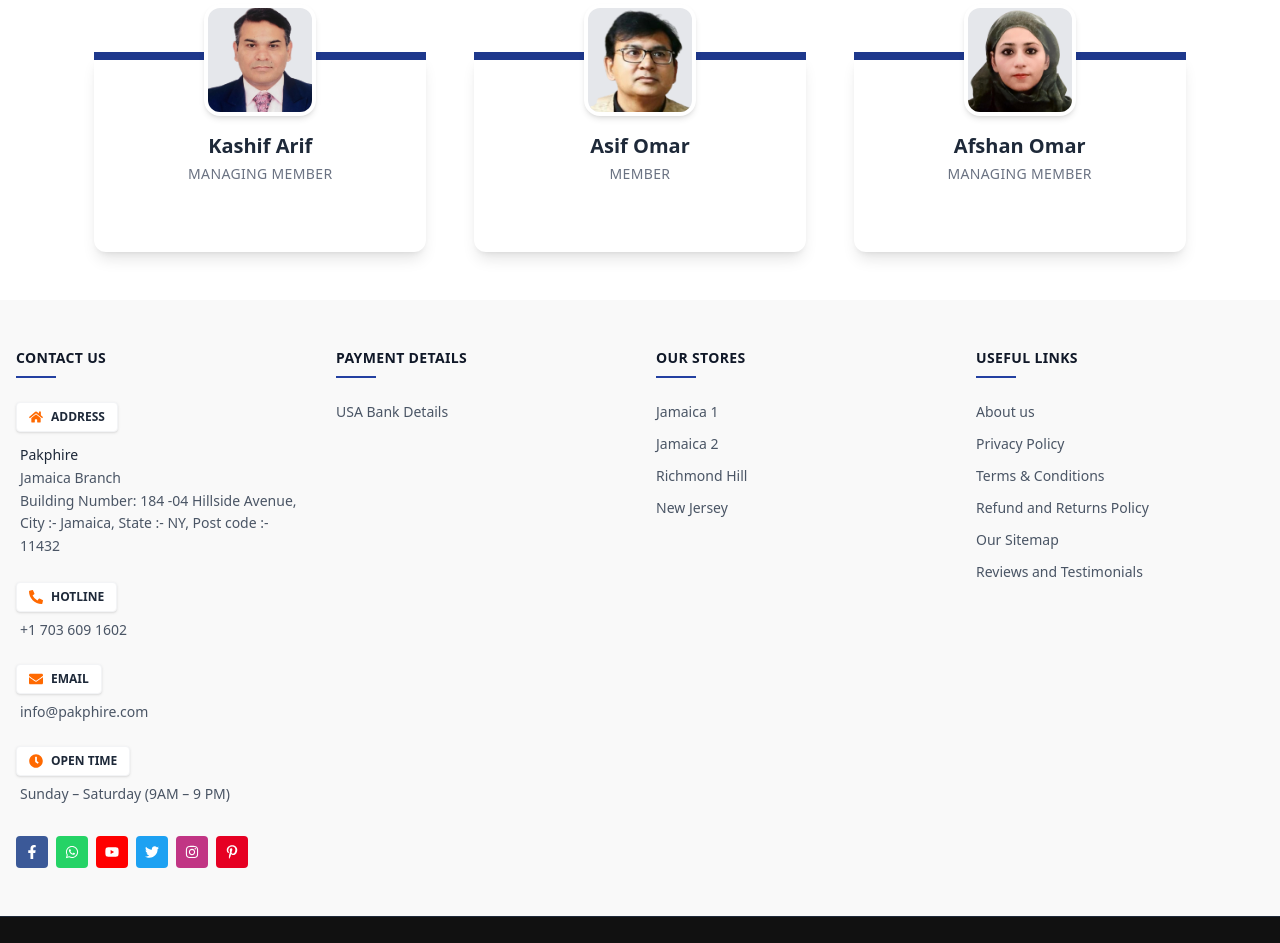
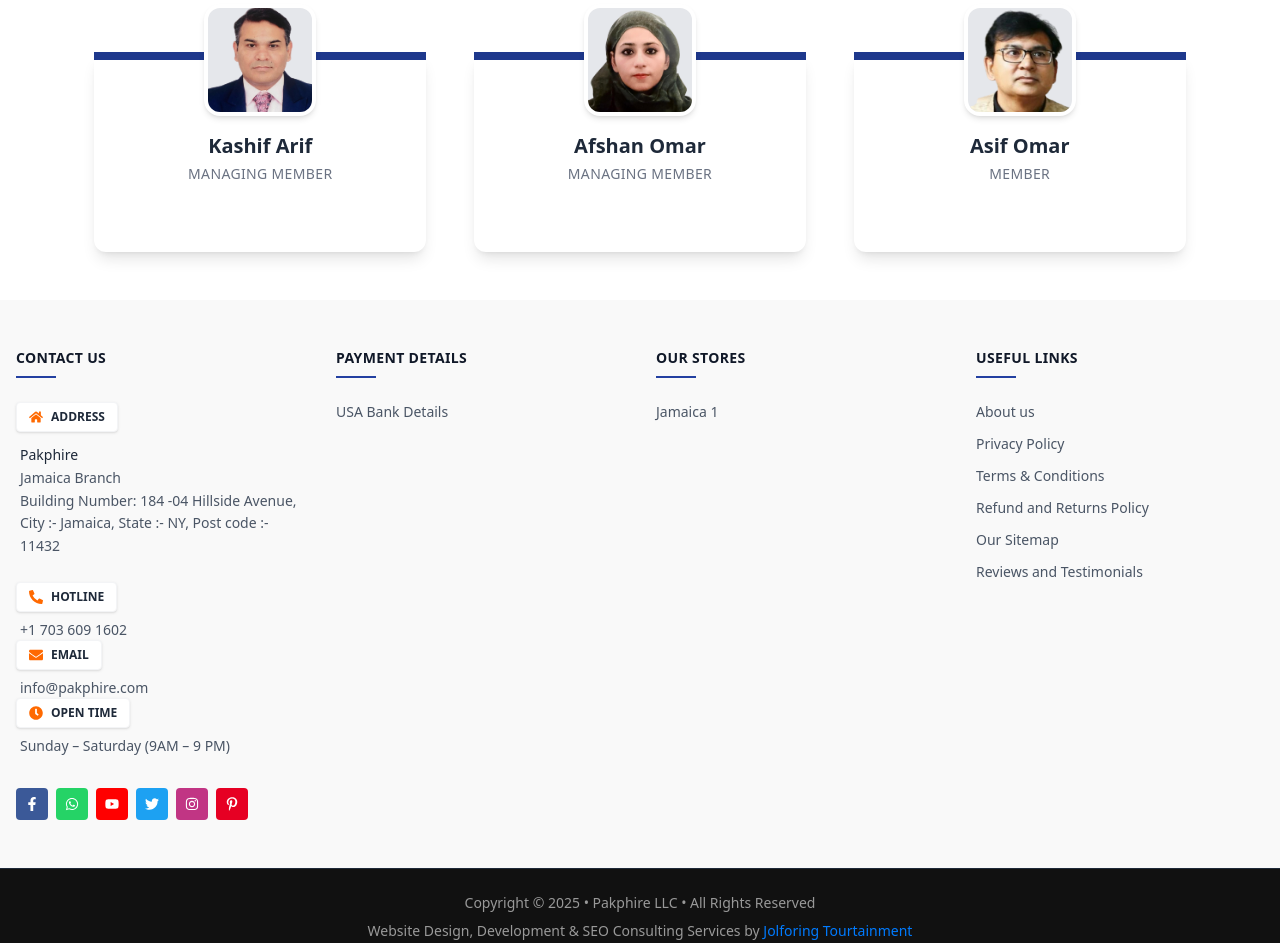
Before and after one commit to TasnimurRahmanShakir/ticinnovative, a Next.js app: page /about in a window 1280 px wide. Shown: the part 1240-2183 px from the top of the page. Built offline with nearby package versions, Linux system fonts and the light colour scheme.

Commit message:
Navbar, Footer, and Testimonial components link is working now

```diff
--- a/app/(main)/about/page.jsx
+++ b/app/(main)/about/page.jsx
@@ -8,13 +8,22 @@ export const metadata = {
 
 export default function AboutUs() {
   const teamMembers = [
-    { name: "Kashif Arif", role: "Managing Member", image: "/team/Kashif-Arif.png" },
+    {
+      name: "Kashif Arif",
+      role: "Managing Member",
+      image: "/team/Kashif-Arif.png",
+    },
+
+    {
+      name: "Afshan Omar",
+      role: "Managing Member",
+      image: "/team/Afshan-Omar.png",
+    },
     {
       name: "Asif Omar",
       role: "Member",
       image: "/team/Asif-Omar.png",
     },
-    { name: "Afshan Omar", role: "Managing Member", image: "/team/Afshan-Omar.png" },
   ];
 
   return (
--- a/app/(main)/services/[service]/WarehouseSupport.jsx
+++ b/app/(main)/services/[service]/WarehouseSupport.jsx
@@ -21,12 +21,17 @@ export default function WarehouseSupport() {
         desc="Welcome to TIC Innovative Inc, your trusted partner for Amazon FBA Prep, FBM, Delivery, Carton Handling, 3PL Services, and Warehouse Support. We specialize in helping Amazon sellers like you save time, reduce costs, and scale your business with seamless logistics solutions."
         image="/images/warehouse-support.png"
       />
-      <section className='container mx-auto py-12 w-full px-4'>
-        <h1 className='text-3xl py-6 text-center font-bold mb-8'>Warehouse & Store Address</h1>
+      <section id="jamaica-1" className="container mx-auto py-12 w-full px-4">
+        <h1 className="text-3xl py-6 text-center font-bold mb-8">
+          Warehouse & Store Address
+        </h1>
 
-        <div className='flex flex-wrap justify-center gap-8 w-full'>
+        <div className="flex flex-wrap justify-center gap-8 w-full">
           {warehouseLocations.map((location) => (
-                <div key={location.id} className="w-full md:w-[calc(50%-1rem)] lg:w-[calc(33.333%-1.5rem)] max-w-sm">
+            <div
+              key={location.id}
+              className="w-full md:max-w-[80%]"
+            >
               <LocationCard location={location} />
             </div>
           ))}
@@ -41,7 +46,7 @@ export default function WarehouseSupport() {
       </section>
       <WarehouseBooking />
     </>
-  )
+  );
 }
 
 function LocationCard({ location }) {
--- a/components/Testimonial.jsx
+++ b/components/Testimonial.jsx
@@ -22,7 +22,7 @@ const items = [
 
 export default function Testimonial() {
   return (
-    <section className="bg-gray-50 w-full relative z-10 py-20">
+    <section id="testimonials" className="bg-gray-50 w-full relative z-10 py-20">
       <div className="container mx-auto px-4">
         <div className="text-center max-w-3xl mx-auto mb-16">
           <h1 className="text-4xl font-bold text-gray-900 mb-4">
--- a/components/layout/Footer.jsx
+++ b/components/layout/Footer.jsx
@@ -16,11 +16,21 @@ import {
   FaInstagram,
   FaPinterestP,
 } from "react-icons/fa";
+import Link from "next/link";
 
 export default function Footer() {
   // Common class for links to ensure consistency
   const linkHoverClasses =
     "block transition-all duration-300 hover:text-primary hover:translate-x-2";
+
+  const footerLinks = [
+    { title: "About us", link: "/about" },
+    { title: "Privacy Policy", link: "/privacy-policy" },
+    { title: "Terms & Conditions", link: "/terms-conditions" },
+    { title: "Refund and Returns Policy", link: "/refund-policy" },
+    { title: "Our Sitemap", link: "/sitemap" },
+    { title: "Reviews and Testimonials", link: "/#testimonials" },
+  ];
 
   return (
     <footer className="bg-[#f9f9f9] relative z-10 text-gray-600 text-sm">
@@ -45,16 +55,24 @@ export default function Footer() {
             </div>
 
             {/* Hotline */}
-            <div>
+            <Link
+              href="https://wa.me/+17036091602"
+              target="_blank"
+              rel="noopener noreferrer"
+            >
               <ContactLabel icon={<FaPhoneAlt />} text="Hotline" />
               <p className="pl-1 mt-1">+1 703 609 1602</p>
-            </div>
+            </Link>
 
             {/* Email */}
-            <div>
+            <Link
+              href="https://mail.google.com/mail/?view=cm&fs=1&to=info@pakphire.com&su=Collaboration%20Opportunity"
+              target="_blank"
+              rel="noopener noreferrer"
+            >
               <ContactLabel icon={<FaEnvelope />} text="Email" />
               <p className="pl-1 mt-1">info@pakphire.com</p>
-            </div>
+            </Link>
 
             {/* Open Time */}
             <div>
@@ -90,16 +108,17 @@ export default function Footer() {
               Our Stores
             </h3>
             <ul className="space-y-3">
-              {["Jamaica 1", "Jamaica 2", "Richmond Hill", "New Jersey"].map(
-                (item) => (
-                  <li key={item}>
-                    {/* Applied hover effect here */}
-                    <a href="#" className={linkHoverClasses}>
-                      {item}
-                    </a>
-                  </li>
-                )
-              )}
+              {["Jamaica 1"].map((item) => (
+                <li key={item}>
+                  {/* Applied hover effect here */}
+                  <Link
+                    href="services/warehouse-support#jamaica-1"
+                    className={linkHoverClasses}
+                  >
+                    {item}
+                  </Link>
+                </li>
+              ))}
             </ul>
           </div>
 
@@ -109,19 +128,12 @@ export default function Footer() {
               Useful Links
             </h3>
             <ul className="space-y-3">
-              {[
-                "About us",
-                "Privacy Policy",
-                "Terms & Conditions",
-                "Refund and Returns Policy",
-                "Our Sitemap",
-                "Reviews and Testimonials",
-              ].map((item) => (
-                <li key={item}>
+              {footerLinks.map((item) => (
+                <li key={item.title}>
                   {/* Applied hover effect here */}
-                  <a href="#" className={linkHoverClasses}>
-                    {item}
-                  </a>
+                  <Link href={item.link} className={linkHoverClasses}>
+                    {item.title}
+                  </Link>
                 </li>
               ))}
             </ul>
@@ -132,11 +144,11 @@ export default function Footer() {
       {/* Copyright Bar */}
       <div className="bg-[#111] text-[#999] py-6 border-t border-gray-800">
         <div className="container mx-auto px-4 text-center space-y-2">
-          <p>Copyright © 2025 • TIC Accessories • All Rights Reserved</p>
+          <p>Copyright © 2025 • Pakphire LLC • All Rights Reserved</p>
           <p>
             Website Design, Development & SEO Consulting Services by{" "}
             <a href="#" className="text-[#007bff] hover:underline">
-              Cyber World IT
+              Jolforing Tourtainment
             </a>
           </p>
         </div>
--- a/components/layout/Navbar.jsx
+++ b/components/layout/Navbar.jsx
@@ -12,7 +12,6 @@ import Image from "next/image";
 import Link from "next/link";
 import { useCartData } from "@/lib/hooks/useCartData";
 
-
 export default function Navbar() {
   const { cartCount } = useCartData();
   const [isServiceOpen, setIsServiceOpen] = useState(false);
@@ -26,12 +25,22 @@ export default function Navbar() {
             {/* 1. LOGO */}
             <div className="flex items-center cursor-pointer">
               <Link href="/">
+                {/* Desktop Logo */}
                 <Image
                   src="/logo.png"
                   alt="PakPhire Logo"
                   width={150}
                   height={50}
-                  className="h-12 w-auto object-contain"
+                  className="hidden sm:block h-12 w-auto object-contain"
+                  priority
+                />
+                {/* Mobile Logo */}
+                <Image
+                  src="/metaLogo.png"
+                  alt="PakPhire Logo"
+                  width={150}
+                  height={50}
+                  className="block sm:hidden h-12 w-auto object-contain"
                   priority
                 />
               </Link>
@@ -104,7 +113,10 @@ export default function Navbar() {
 
               {/* Desktop Only Icons (Mobile has them in bottom bar) */}
               <div className="hidden lg:flex items-center gap-2">
-                  <Link href="/cart" className="p-2 hover:bg-gray-100 rounded-full text-gray-600 transition-colors relative">
+                <Link
+                  href="/cart"
+                  className="p-2 hover:bg-gray-100 rounded-full text-gray-600 transition-colors relative"
+                >
                   <IoCartOutline size={24} />
                   {cartCount > 0 && (
                     <span className="absolute top-0 right-0 h-4 w-4 bg-orange-500 text-white text-[10px] font-bold flex items-center justify-center rounded-full">
```
Lines whose indentation alone changed are shown as unchanged.
